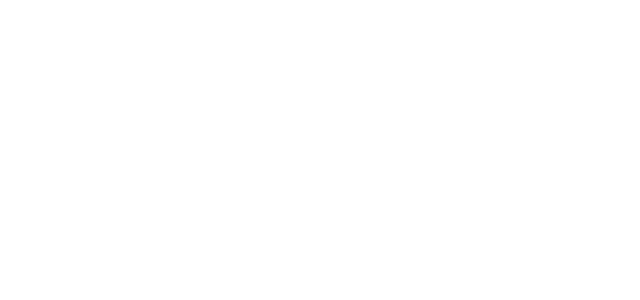
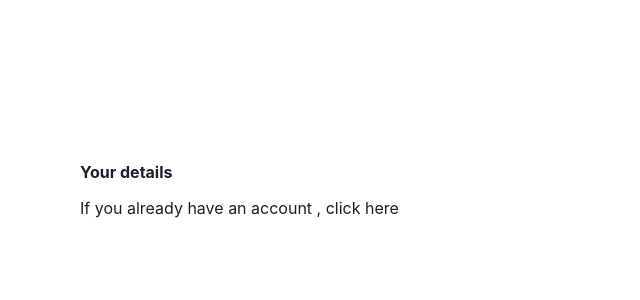
Before and after one commit to lacra-oloeriu/chakra-curs-ts, a React (Create React App) app: page / in a window 1280 px wide. Shown: the top 300 px of the page, without its empty margins (0-640 px from the left). Built offline with nearby package versions, Linux system fonts and the light colour scheme.

Commit message:
fix VStack

```diff
--- a/src/App.tsx
+++ b/src/App.tsx
@@ -10,6 +10,7 @@
   theme,
   Container,
   Flex,
+  Heading,
 } from "@chakra-ui/react";
 import { ColorModeSwitcher } from "./ColorModeSwitcher";
 import { Logo } from "./Logo";
@@ -18,13 +19,13 @@
   <ChakraProvider theme={theme}>
     <Container maxW="container.xl" p={0}>
       <Flex h="100vh" py={20}>
-        <VStack
-          w="full"
-          h="full"
-          p={20}
-          spacing={10}
-          alignItems="flex-start"
-        ></VStack>
+        <VStack w="full" h="full" p={20} spacing={10} alignItems="flex-start">
+          <VStack spacing={3} alignItems="flex-start">
+            <Heading size="2x1"> Your details</Heading>
+            <Text> If you already have an account , click here </Text>
+          </VStack>
+        </VStack>
+
         <VStack
           w="full"
           h="full"
```
